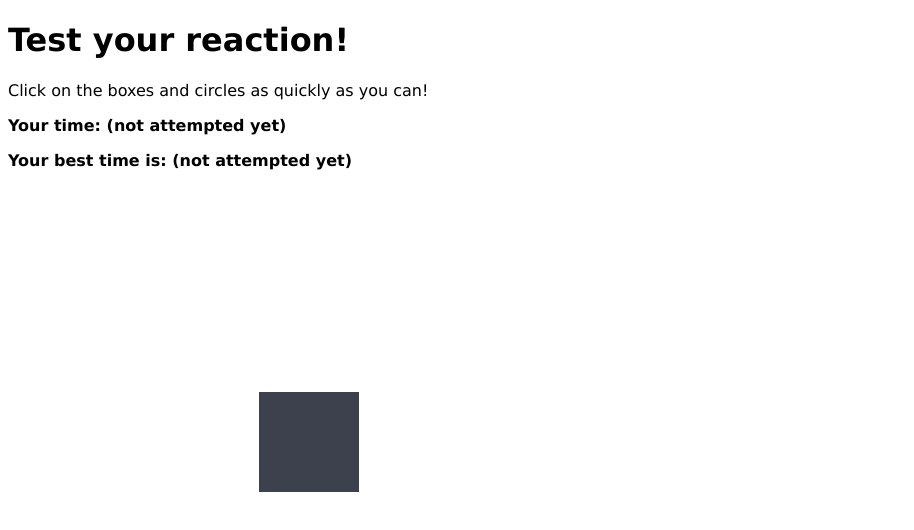
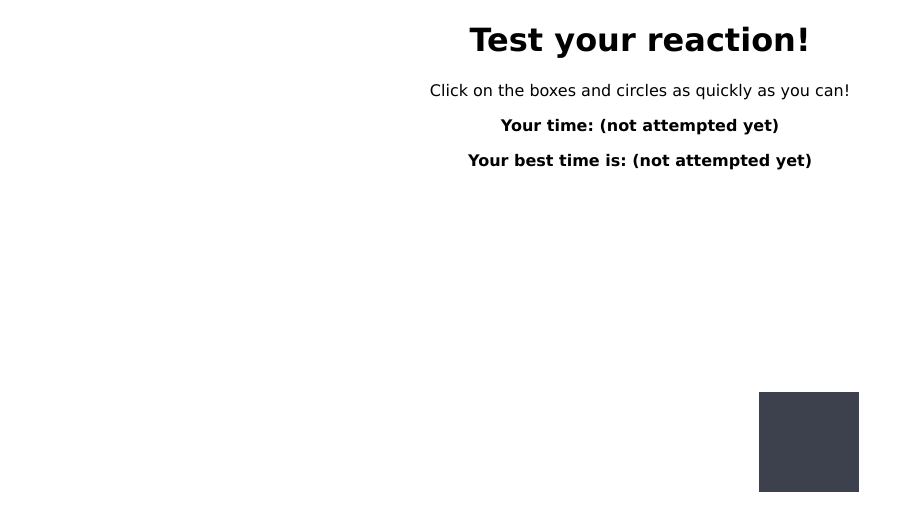
Before and after one commit to AlvinKang/ReactionTester, a plain HTML site: page index.html in a window 1280 px wide. Shown: the whole page, without its empty margins (0-914 px from the left). Drawn offline with Linux system fonts and the light colour scheme.

Commit message:
Center text; shift circle spots toward horizontal center

```diff
--- a/index.html
+++ b/index.html
@@ -11,6 +11,7 @@
 
     	body {
     		font-family: Verdana, Geneva, sans-serif;
+            text-align: center;
     	}
 
     	#box {
--- a/script.js
+++ b/script.js
@@ -35,7 +35,7 @@ function makeShape(shapeID) {
 
 		document.getElementById(shapeID).style.marginTop = Math.round(Math.random() * 300)+"px";
 
-		document.getElementById(shapeID).style.marginLeft = Math.round(Math.random() * 300)+"px";
+		document.getElementById(shapeID).style.marginLeft = 500 + Math.round(Math.random() * 300)+"px";
 
 		document.getElementById(shapeID).style.display = "block";
 		createdTime = Date.now();
```
